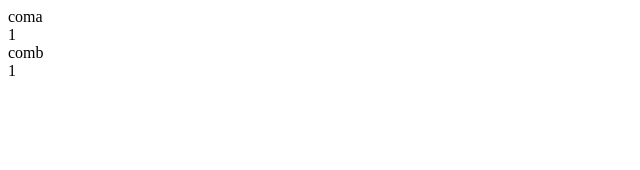
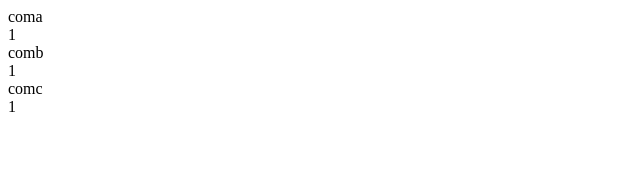
Before and after one commit to DuHuaL/vuex-demo2, a Vue app: page / in a window 1280 px wide. Shown: the top 170 px of the page, without its empty margins (0-640 px from the left). Built offline with nearby package versions, Linux system fonts and the light colour scheme.

Commit message:
state的几种用法

```diff
--- a/src/App.vue
+++ b/src/App.vue
@@ -2,17 +2,20 @@
   <div id="app">
     <coma></coma>
     <comb></comb>
+    <comc></comc>
   </div>
 </template>
 
 <script>
 import coma from '@/components/coma';
 import comb from '@/components/comb';
+import comc from '@/components/comc';
 export default {
   name: 'App',
   components: {
     coma,
-    comb
+    comb,
+    comc
   }
 };
 </script>
--- /dev/null
+++ b/src/components/comc.vue
@@ -0,0 +1,51 @@
+<template>
+  <div>
+    comc
+    <br>
+    <!-- 第一种 -->
+    <!-- {{count}} -->
+    <!-- 第二种 -->
+    {{ num }}
+  </div>
+</template>
+
+<script>
+import { mapState } from 'vuex';
+export default {
+  // 计算属性-简化视图中的数据绑定，但是如果要绑定多个状态的话，要提供多个计算属性，比较麻烦
+  // computed: {
+  //   count() {
+  //     return this.$store.state.count
+  //   }
+  // }
+
+  // 解决上述问题，vuex 提供了 mapState的函数，自动生成计算属性
+  // 1、
+  // computed: mapState([
+  //   'count'
+  // ])
+
+  // 2、如果组件中的data中有count，这个属性，使用1中的方法就会产生冲突
+  // 使用对象的形式
+  // 属性 -- 是要映射到当前组件中的属性的名称 num
+  // 值 -- 是vuex的仓库中管理的数据 this.$store.state.count;
+  // computed: mapState({
+  //   num: 'count'
+  // })
+
+  // 3、由于组件本身也有计算属性，用以上写法，则组件本身的计算属性就没法写
+  // 所以改造成以下方法
+  computed: {
+    // 组件本身的计算属性
+    test() {},
+    // 映射的store中的数据
+    ...mapState({
+      num: 'count'
+    })
+  }
+};
+</script>
+
+<style>
+
+</style>
```
